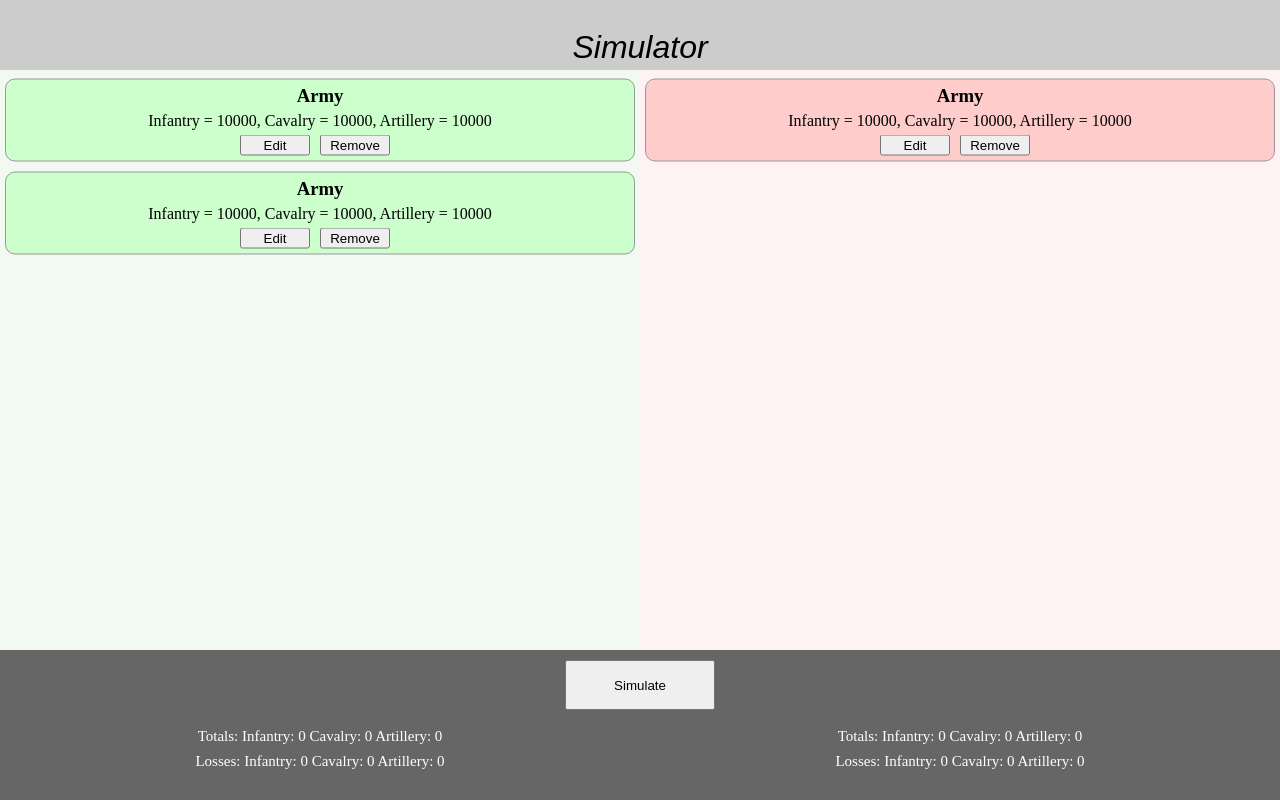
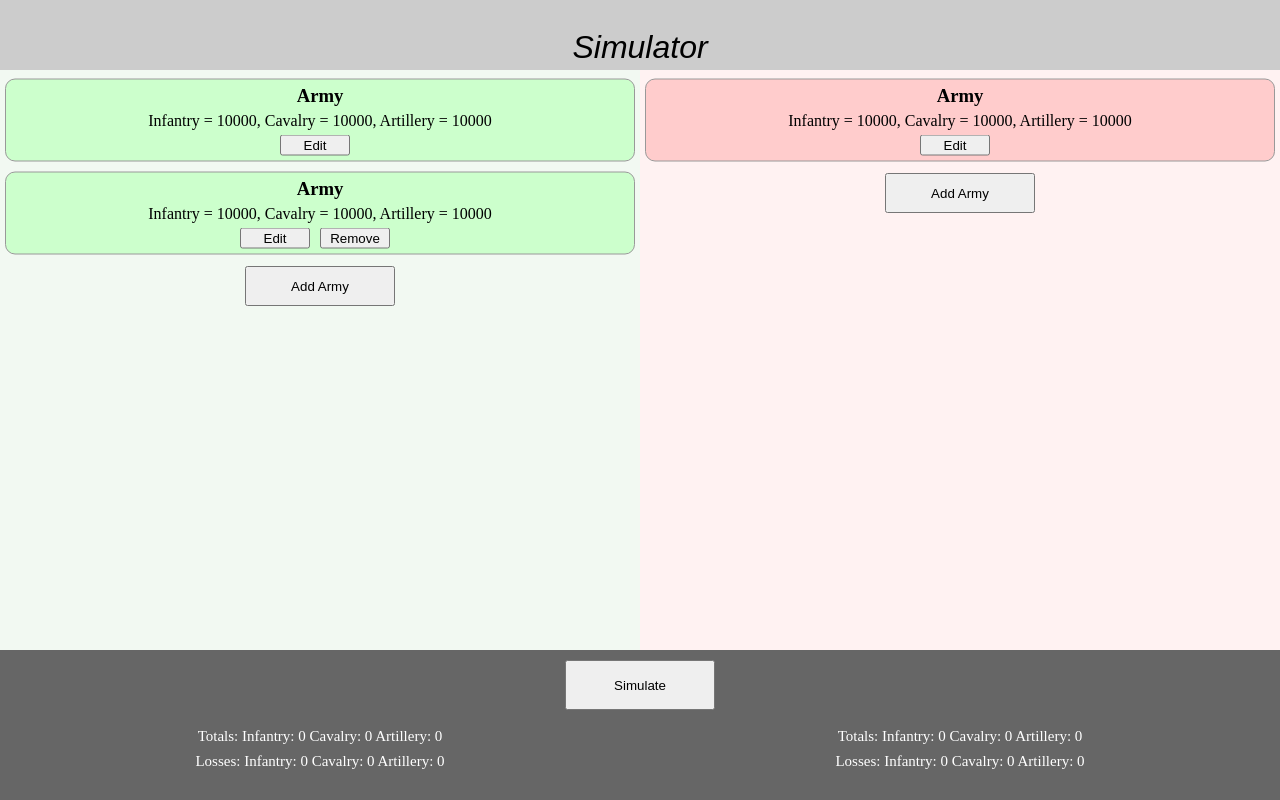
Before and after one commit to Kellenparker/battlesim, a React (Create React App) app: page / in a window 1280 px wide. Built offline with nearby package versions, Linux system fonts and the light colour scheme.

Commit message:
added ability to add armies

```diff
--- a/src/App.js
+++ b/src/App.js
@@ -7,12 +7,20 @@ class Army extends React.Component {
     constructor(props){
         super(props);
         this.state = props.army;
-        this.handleClick = this.handleClick.bind(this);
+        this.removeClick = this.removeClick.bind(this);
+        this.addClick = this.addClick.bind(this);
     }
 
-    handleClick(index, type){
+    removeClick(index){
         this.setState(
             this.state.removeArmy()
+        );
+        this.forceUpdate();
+    }
+
+    addClick(){
+        this.setState(
+            this.state.addArmy()
         );
         this.forceUpdate();
     }
@@ -27,11 +35,14 @@ class Army extends React.Component {
                                 <h3 className="elehead">Army</h3>
                                 <p className="paragraph">Infantry = {army.infantry}, Cavalry = {army.cavalry}, Artillery = {army.artillery}</p>
                                 <button className="armyBut">Edit</button>
-                            <button className="armyBut" onClick={() => this.handleClick(index)}>Remove</button>
+                                {index != 0 &&
+                                    <button className="armyBut" onClick={() => this.removeClick(index)}>Remove</button>
+                                }
                             </div>
                         );
                     })
                 }
+                <button className="addArmy" onClick={this.addClick}>Add Army</button>
             </div>
         )
     };
```
Lines whose indentation alone changed are shown as unchanged.
